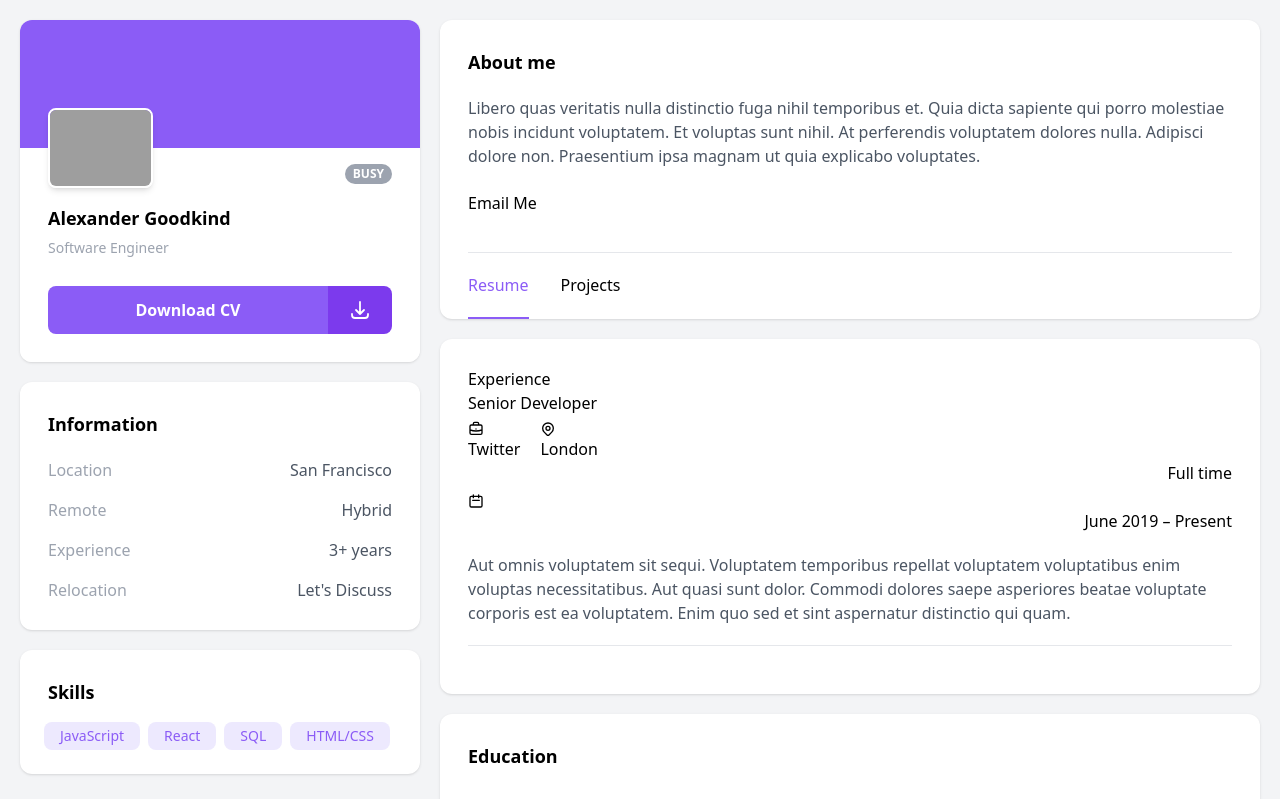
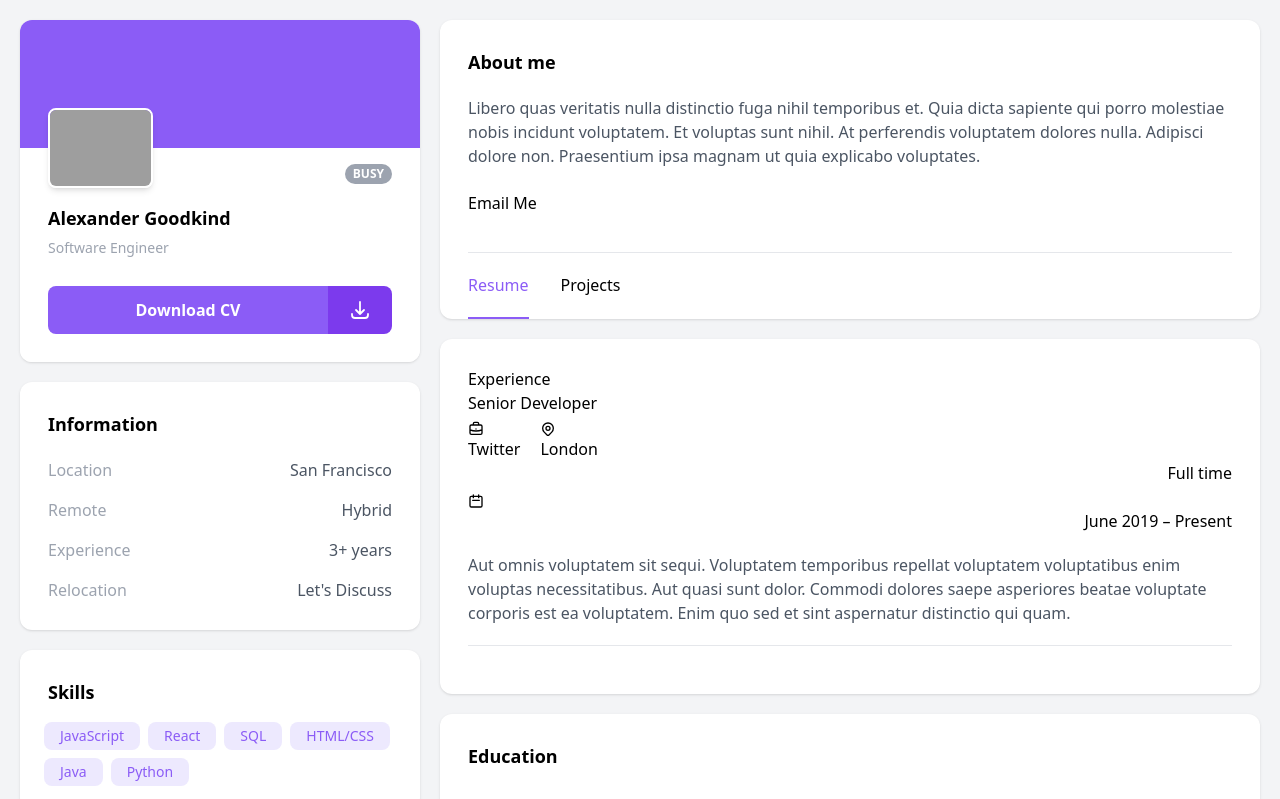
Before and after one commit to agoodkind/goodkind.io, a React (Vite) app: page / in a window 1280 px wide. Shown: the top 799 px of the page. Built offline with nearby package versions, Linux system fonts and the light colour scheme; grey boxes are pictures that could not be loaded.

Commit message:
Package lock

```diff
--- a/src/sections/Skills.tsx
+++ b/src/sections/Skills.tsx
@@ -1,7 +1,7 @@
 import BlockTitle from "@components/BlockTitle";
 import Section from "@components/Section";
 
-const skills = ["JavaScript", "React", "SQL", "HTML/CSS"];
+const skills = ["JavaScript", "React", "SQL", "HTML/CSS", "Java", "Python"];
 
 export default function Skills() {
   return (
```
Also changed, not shown: 1 other file (tests, documents, lock files or other folders).
